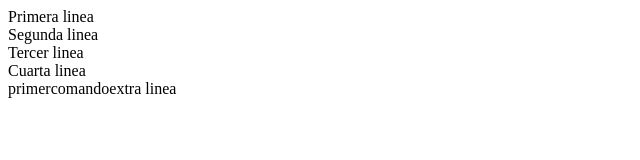
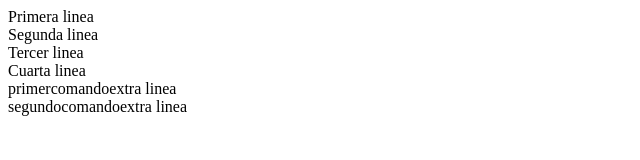
Before and after one commit to ArdilaNator/pagina_git_martes_2026_1, a plain HTML site: page index.html in a window 1280 px wide. Shown: the whole page, without its empty margins (0-640 px from the left). Drawn offline with Linux system fonts and the light colour scheme.

Commit message:
segundo commit extra

```diff
--- a/index.html
+++ b/index.html
@@ -11,5 +11,6 @@
     <div>Tercer linea</div>
     <div>Cuarta linea</div>
     <div>primercomandoextra linea</div>
+    <div>segundocomandoextra linea</div>
 </body>
 </html>
```
